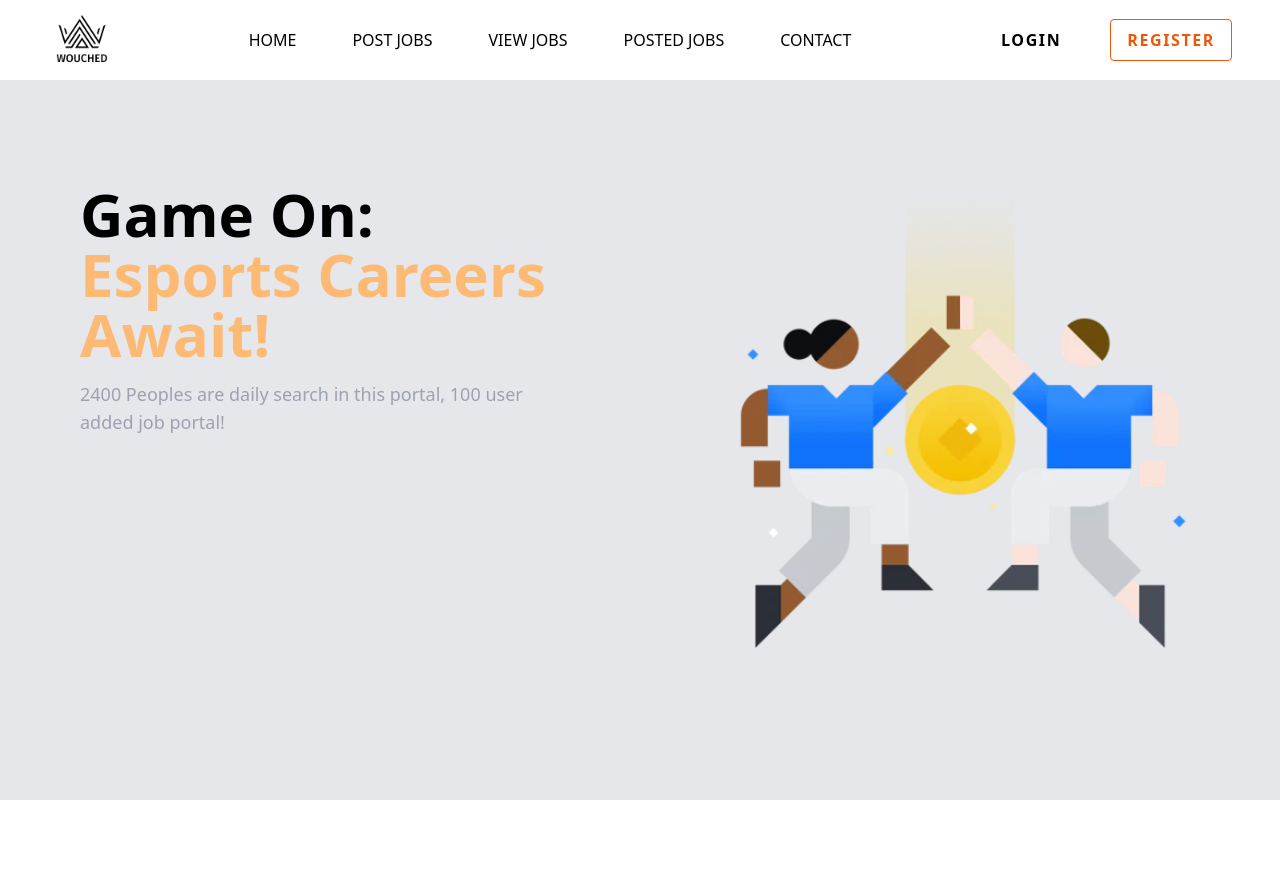
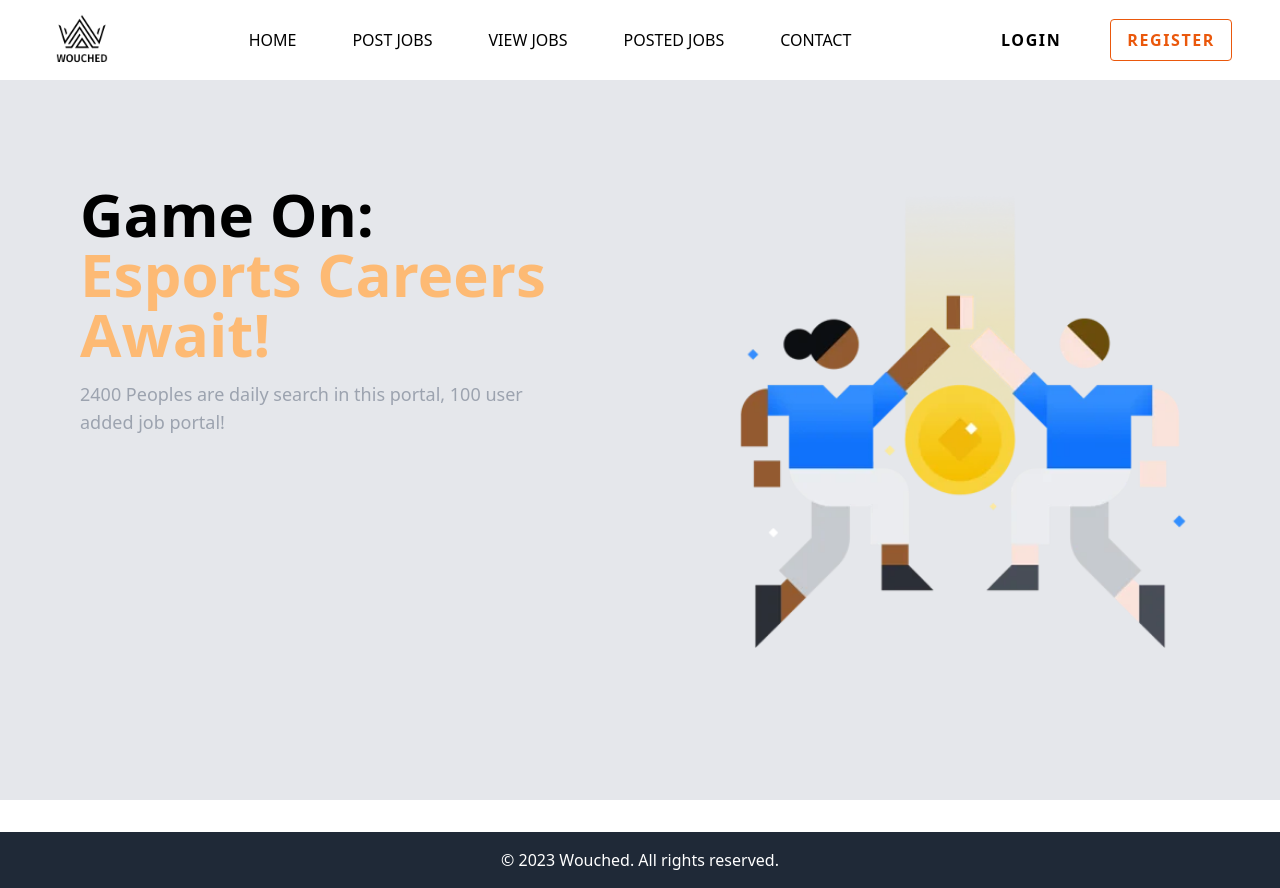
Before and after one commit to CosaNostraa69/Wouched, a Next.js app in the folder Wouched/: page / in a window 1280 px wide. Before the commit the page ends 800 px from the top, so only its background shows below. Built offline with nearby package versions, Linux system fonts and the light colour scheme.

Commit message:
Remove unused code and console logs

```diff
--- a/Wouched/components/ApplicationsDataTable.jsx
+++ b/Wouched/components/ApplicationsDataTable.jsx
@@ -94,17 +94,6 @@
       cell: (row) => (
         <div className="flex items-center justify-start space-x-2">
           <button
-            onClick={() => router.push(`/User/applicationDetail/${row?.id}`)}
-            className="w-8 h-8 md:w-10 md:h-10 rounded-full border-2 border-indigo-600 flex items-center justify-center hover:bg-indigo-600 transition-all duration-700"
-          >
-            <img
-              width="32"
-              height="32"
-              src="https://img.icons8.com/windows/32/details-popup.png"
-              alt="details-popup"
-            />{" "}
-          </button>
-          <button
             onClick={() => handleAcceptStatus(row?.id)}
             className="w-8 h-8 md:w-10 md:h-10 rounded-full border-2 border-green-600 flex items-center justify-center hover:bg-green-600 transition-all duration-700"
           >
--- /dev/null
+++ b/Wouched/components/Footer.js
@@ -0,0 +1,14 @@
+import React from 'react';
+
+const Footer = () => {
+    return (
+        <footer className="bg-gray-800 text-white text-center p-4 mt-8">
+            <div className="container mx-auto">
+                <p>© 2023 Wouched.
+                    All rights reserved.</p>
+            </div>
+        </footer>
+    );
+};
+
+export default Footer;
--- a/Wouched/pages/User/applyJob/[id].jsx
+++ b/Wouched/pages/User/applyJob/[id].jsx
@@ -28,9 +28,6 @@
 
     const handleSubmit = async (e) => {
         e.preventDefault();
-
-        console.log("Job ID:", job, "User Id:", user, "token", token, "Name", name);
-        console.log("Sending data:", formikData);
 
 
 
@@ -72,8 +69,6 @@
         try {
 
 
-
-            console.log(form)
             const res = await apply_job(formikData);
             toast.success(res.data.about);
             router.push('/')
--- a/Wouched/pages/User/jobDetails/[id].jsx
+++ b/Wouched/pages/User/jobDetails/[id].jsx
@@ -153,9 +153,7 @@
                                         <p className=' text-sm text-gray-800 mx-1'>{JobDetails?.job_vacancy}</p>
                                     </div>
                                     <div className='flex items-center justify-start mb-3'>
-                                        <BsFillCalendar2DateFill className='text-base font-semibold text-indigo-600' />
-                                        <p className='font-semibold text-base mx-1'>Dead Line</p>
-                                        <p className=' text-sm text-gray-800 mx-1'>{new Date(`${JobDetails?.job_deadline}`).toLocaleDateString('en-GB')}</p>
+
                                     </div>
                                     <div className='flex items-center justify-start mb-3'>
                                         <HiOutlineStar className='text-base font-semibold text-indigo-600' />
@@ -205,9 +203,7 @@
                                                             <p className=' text-sm text-gray-800 mx-1'>{item?.job_vacancy}</p>
                                                         </div>
                                                         <div className='flex px-1 md:px-4 items-center justify-center mb-2'>
-                                                            <BsFillCalendar2DateFill className='text-base font-semibold text-indigo-600' />
-                                                            <p className='font-semibold text-xs md:text-base mx-1'>Dead Line</p>
-                                                            <p className=' text-xs text-gray-800 mx-1'>{new Date(`${item?.job_deadline}`).toLocaleDateString('en-GB')}</p>
+
                                                         </div>
                                                     </div>
                                                     <button onClick={() => router.push(`/frontend/jobDetails/${item?._id}`)} className='my-2 py-2 px-4  border border-indigo-600 uppercase  rounded flex items-center justify-center transition-all duration-700 hover:bg-indigo-600 hover:text-white text-indigo-600 font-semibold'>View Detail<AiOutlineArrowRight className='mx-2 text-xl' /></button>
--- a/Wouched/pages/_app.js
+++ b/Wouched/pages/_app.js
@@ -6,6 +6,7 @@
 import Cookies from 'js-cookie';
 import 'react-toastify/dist/ReactToastify.css';
 import { AuthProvider } from '@/Services/authContext';
+import Footer from '@/components/Footer';
 
 export default function App({ Component, pageProps: { session, ...pageProps }, }) {
   const router = useRouter();
@@ -28,7 +29,9 @@
     <Provider store={store}>
       <AuthProvider>
         <Component {...pageProps} />
+        <Footer />
       </AuthProvider>
     </Provider>
+
   )
 }
```
